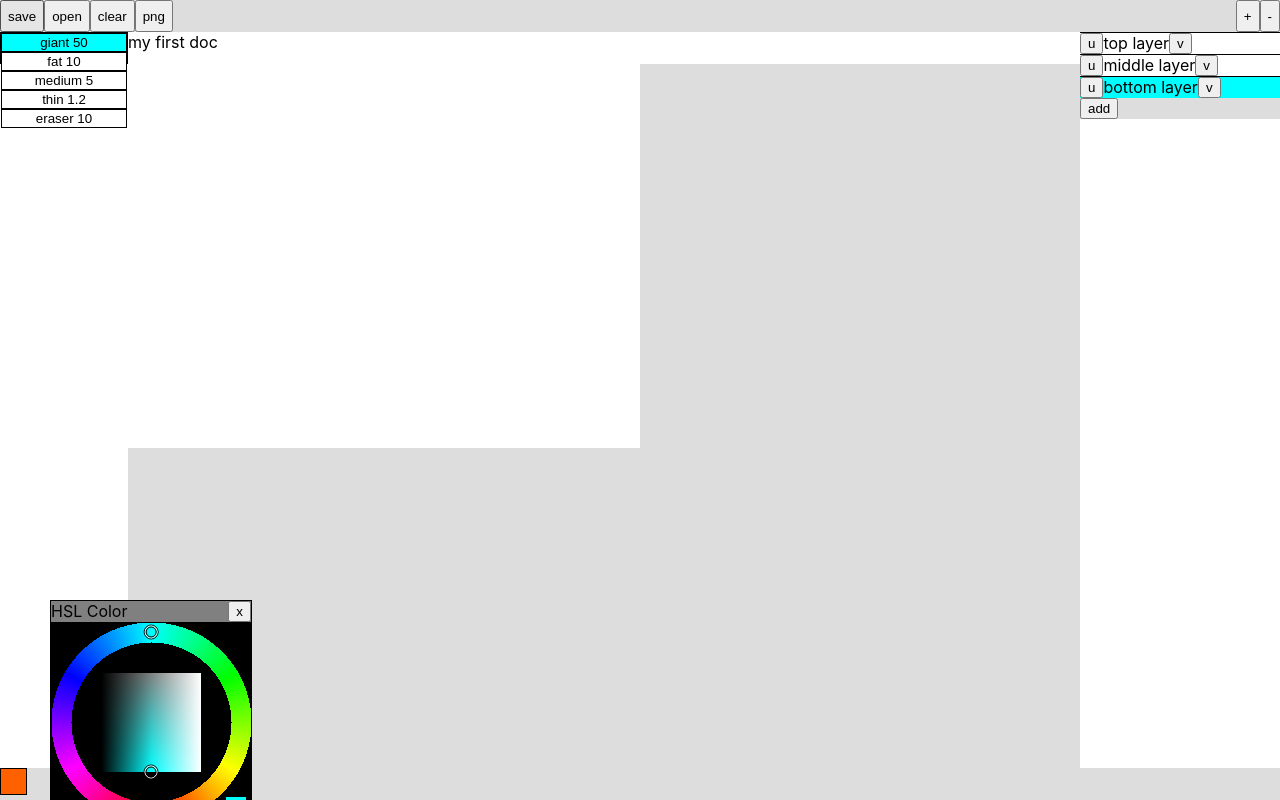
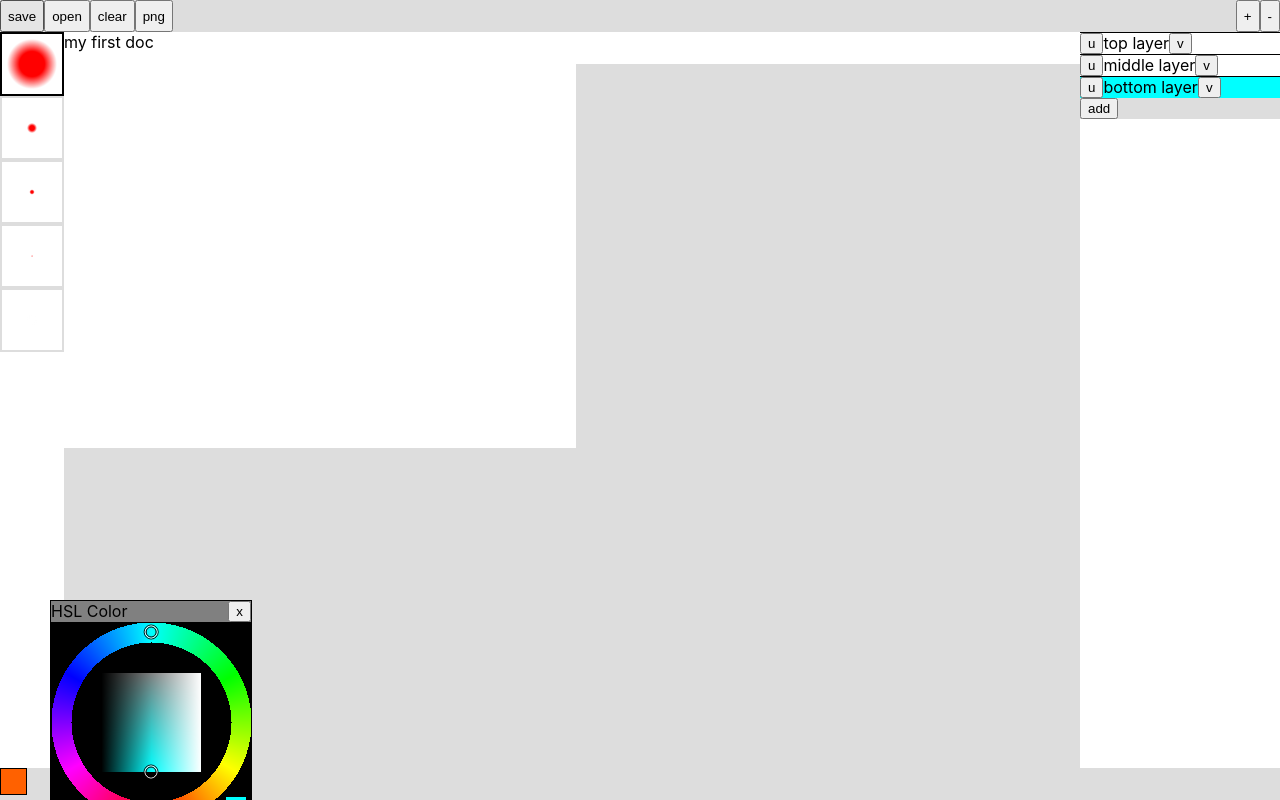
Before and after one commit to joshmarinacci/pen-canvas-editor, a React (Create React App) app: page / in a window 1280 px wide. Built offline with nearby package versions, Linux system fonts and the light colour scheme.

Commit message:
move generate brush code to pens show the brush for each pen in the pen selector

```diff
--- a/src/App.css
+++ b/src/App.css
@@ -5,7 +5,7 @@ canvas {
 
 #main {
   display: grid;
-  grid-template-columns: 8em 1fr 200px;
+  grid-template-columns: 64px 1fr 200px;
   grid-template-rows: 2em 2em 1fr 2em;
   border: 0px solid red;
   position: fixed;
--- a/src/App.js
+++ b/src/App.js
@@ -324,7 +324,7 @@ function App() {
         <button onClick={zoomOut}>-</button>
       </Toolbox>
       <label className="second-row">{doc.title}</label>
-      <RecentPens pens={pens} selected={pen} onSelect={setPen}/>
+      <RecentPens pens={pens} selected={pen} onSelect={setPen} color={color}/>
       <PenCanvas doc={doc} pen={pen} color={color} layer={layer} zoom={zoom} onPenDraw={onPenDraw}/>
       {layerWrapper}
       <Toolbox className="bottom-row full-width">
--- a/src/canvas.js
+++ b/src/canvas.js
@@ -1,6 +1,6 @@
 import React, {Component} from "react";
 import {Point} from './util.js'
-import {toDeg} from "./util";
+import {generateBrush} from './pens.js'
 
 const HIDPI_FACTOR = 0.5
 
@@ -48,16 +48,7 @@ export class PenCanvas extends Component {
             const can = this.currentLayer().canvas
             const c = can.getContext('2d')
 
-            let can2 = document.createElement('canvas')
-            can2.width = radius*2
-            can2.height = radius*2
-            let c2 = can2.getContext('2d')
-            let grad = c.createRadialGradient(radius, radius, radius / 2, radius, radius, radius);
-            grad.addColorStop(0.0, this.currentFill(1.0));
-            grad.addColorStop(0.5, this.currentFill(0.5));
-            grad.addColorStop(1.0, this.currentFill(0.0));
-            c2.fillStyle = grad
-            c2.fillRect(0,0,radius*2,radius*2)
+            let can2 = generateBrush(this.currentPen(),this.props.color)
 
             c.save()
             for (let i = 0; i < dist; i += gap) {
@@ -135,13 +126,4 @@ export class PenCanvas extends Component {
     currentPen() {
         return this.props.pen
     }
-
-    currentFill(a) {
-        const color = this.props.color
-        let alpha = 1.0
-        if(typeof a !== 'undefined') alpha = a;
-        if(this.currentPen().blend === 'erase') return `rgba(255,255,255,${alpha})`
-        return `hsla(${toDeg(color.hue)},${color.sat*100}%,${color.lit*100}%,${alpha})`
-    }
-
 }
--- a/src/pens.js
+++ b/src/pens.js
@@ -1,25 +1,59 @@
-import React from 'react'
-import {VBox} from './util.js'
+import React, {useEffect, useRef} from 'react'
+import {toDeg, VBox} from './util.js'
 
 // panel that shows settings for a pen, let you customize them
 const PenEditor = () => {
     return <div> edit the pen</div>
 };
 
-export const RecentPens = ({pens, selected, onSelect, onChange}) => {
-    return <VBox className='left-column second-row' style={{
-        minWidth:'100px',
-        border:'1px solid black',
-    }}>{pens.map((pen, i) => {
-        return <button
-            style={{
-                backgroundColor:pen===selected?'aqua':'white',
-                border:'1px solid black',
-            }}
-            key={i}
-            onClick={()=>onSelect(pen)}
-        >{pen.title} {pen.radius}</button>
+function currentFill(pen,color,a) {
+    let alpha = 1.0
+    if(typeof a !== 'undefined') alpha = a;
+    if(pen.blend === 'erase') return `rgba(255,255,255,${alpha})`
+    return `hsla(${toDeg(color.hue)},${color.sat*100}%,${color.lit*100}%,${alpha})`
+}
+
+
+export function generateBrush(pen, color) {
+    let radius = pen.radius
+    let can2 = document.createElement('canvas')
+    can2.width = radius*2
+    can2.height = radius*2
+    let c2 = can2.getContext('2d')
+    let grad = c2.createRadialGradient(radius, radius, radius / 2, radius, radius, radius)
+    grad.addColorStop(0.0, currentFill(pen,color,1.0))
+    grad.addColorStop(0.5, currentFill(pen,color,0.5))
+    grad.addColorStop(1.0, currentFill(pen,color,0.0))
+    c2.fillStyle = grad
+    c2.fillRect(0,0,radius*2,radius*2)
+    return can2
+}
+
+export const PenView = ({pen,color, onSelect, selected}) => {
+    const canvas = useRef(null)
+    //whenever a prop changes, this is called to redraw the canvas
+    useEffect(()=>{
+        const cv = canvas.current
+        const c = cv.getContext('2d')
+        let w = 64*2
+        cv.width = w
+        cv.height = w
+        c.fillStyle = 'white'
+        c.fillRect(0,0,w,w)
+        const brush = generateBrush(pen,color)
+        c.drawImage(brush,w/2-pen.radius,w/2-pen.radius)
+        const l = 4
+        c.lineWidth = l
+        c.strokeStyle = (pen === selected) ? '#000' : '#ddd'
+        c.strokeRect(l/2,l/2,w-l,w-l)
     })
-    }
+    return <canvas width={64} height={64} ref={canvas}  onClick={()=>onSelect(pen)}/>
+
+}
+
+export const RecentPens = ({pens, selected, onSelect, onChange, color}) => {
+    return <VBox className='left-column second-row'>{pens.map((pen, i) => {
+        return <PenView key={i} pen={pen} onSelect={onSelect} color={color} selected={selected}/>
+    })}
     </VBox>
 };
```
